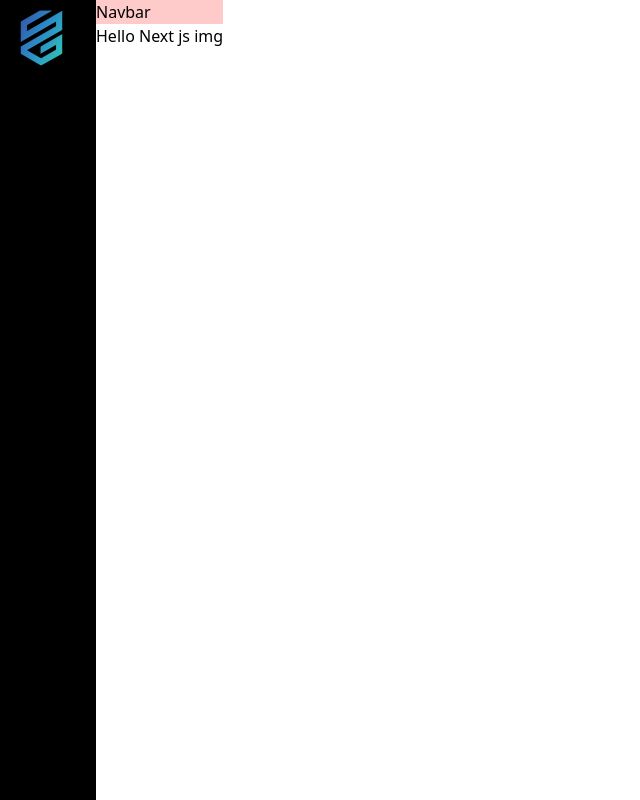
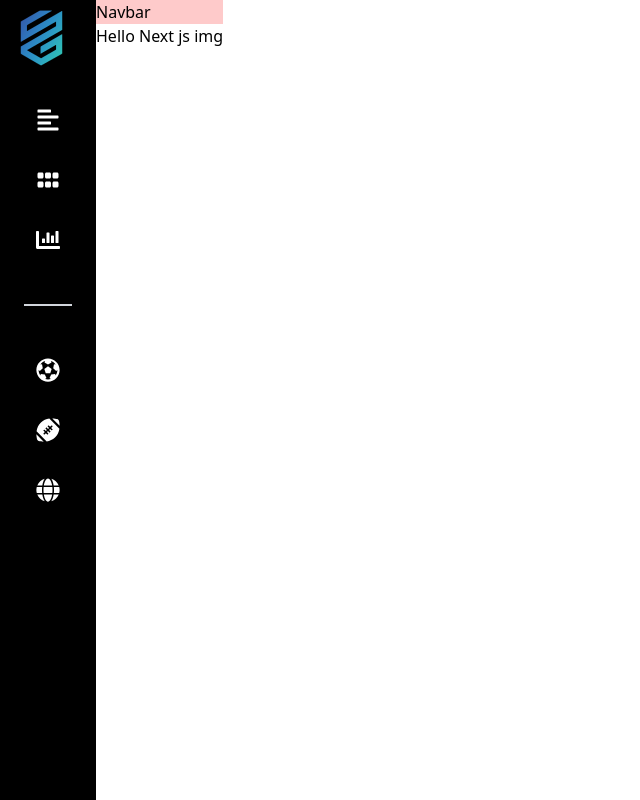
Before and after one commit to Sohel-Developer/Dashbord-nextjs, a Next.js app: page / in a window 1280 px wide. Shown: the whole page, without its empty margins (0-640 px from the left). Built offline with nearby package versions, Linux system fonts and the light colour scheme.

Commit message:
Sidebar Complete Design

```diff
--- a/app/globals.css
+++ b/app/globals.css
@@ -7,3 +7,9 @@
   --background-start-rgb: 214, 219, 220;
   --background-end-rgb: 255, 255, 255;
 }
+
+@layer components {
+  .sideBarLink {
+    @apply hover:text-[#F14B51] transition-all duration-200 text-2xl
+  }
+}
--- a/app/layout.js
+++ b/app/layout.js
@@ -1,7 +1,10 @@
 import { Inter } from 'next/font/google'
 import './globals.css'
 import logo from '../public/asd1.png'
+import boll from '../public/soccer-ball 1.png'
 import Image from 'next/image'
+import Link from 'next/link'
+import { FaAd, FaAlignLeft, FaChartBar, FaFootballBall, FaFutbol, FaGlobe, FaGripHorizontal } from "react-icons/fa";
 
 const inter = Inter({ subsets: ['latin'] })
 
@@ -16,6 +19,15 @@ export default function RootLayout({ children }) {
       <body className="flex">
         <div className='w-24 bg-black h-screen'>
           <Image src={logo} alt="Logo" />
+          <nav className='text-white mt-8 flex flex-col items-center gap-9'>
+            <Link className='sideBarLink' href='/'> <FaAlignLeft /></Link>
+            <Link className='sideBarLink' href='/'> <FaGripHorizontal /></Link>
+            <Link className='sideBarLink' href='/'> <FaChartBar /></Link>
+            <div className='w-1/2 border-b-2 my-4 border-gray-300'></div>
+            <Link className='sideBarLink' href='/'><FaFutbol /> </Link>
+            <Link className='sideBarLink' href='/'><FaFootballBall /> </Link>
+            <Link className='sideBarLink' href='/'><FaGlobe /> </Link>
+          </nav>
         </div>
         <div>
           <div className='bg-red-200'> Navbar</div>
```
Also changed, not shown: package.json (+5 -4 lines), public/soccer-ball 1.png (added), 1 other file (tests, documents, lock files or other folders).
